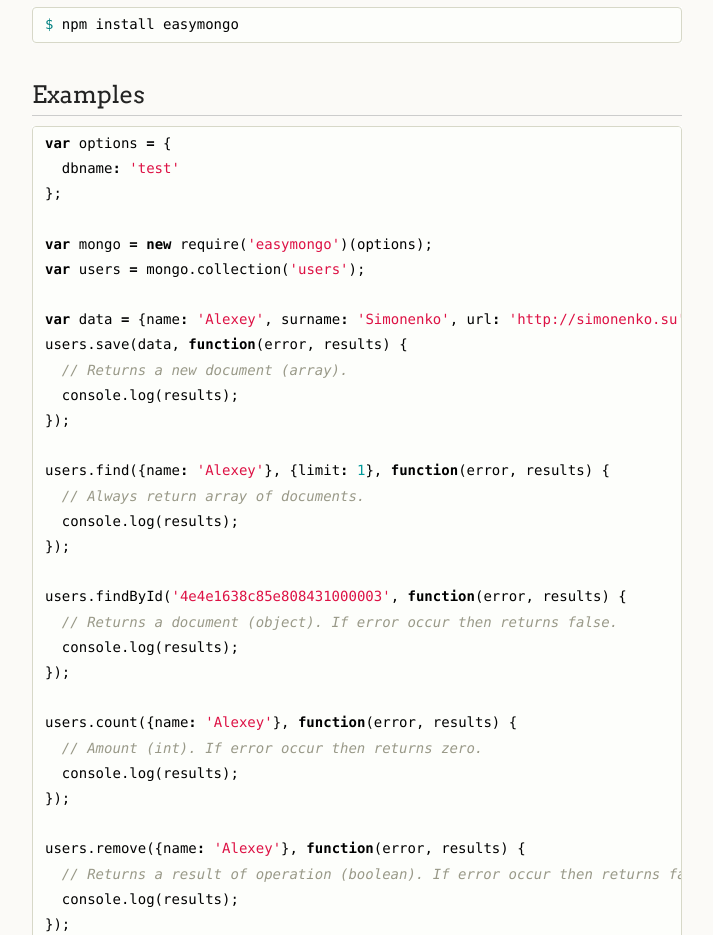
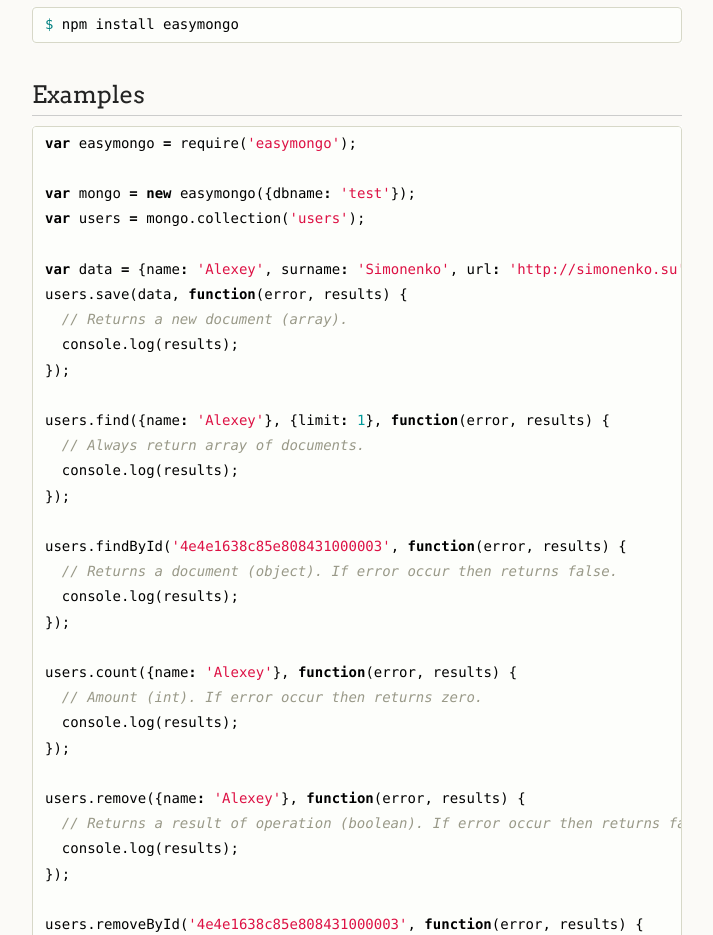
Before and after one commit to meritt/easymongo, a plain HTML site: page index.html in a window 1280 px wide. Shown: the part 1633-2568 px from the top of the page, without its empty margins (278-991 px from the left). Drawn offline with Linux system fonts and the light colour scheme.

```diff
--- a/index.html
+++ b/index.html
@@ -43,11 +43,9 @@
 <h2>
 <a name="examples" class="anchor" href="#examples"><span class="octicon octicon-link"></span></a>Examples</h2>
 
-<div class="highlight highlight-js"><pre><span class="kd">var</span> <span class="nx">options</span> <span class="o">=</span> <span class="p">{</span>
-  <span class="nx">dbname</span><span class="o">:</span> <span class="s1">'test'</span>
-<span class="p">};</span>
+<div class="highlight highlight-js"><pre><span class="kd">var</span> <span class="nx">easymongo</span> <span class="o">=</span> <span class="nx">require</span><span class="p">(</span><span class="s1">'easymongo'</span><span class="p">);</span>
 
-<span class="kd">var</span> <span class="nx">mongo</span> <span class="o">=</span> <span class="k">new</span> <span class="nx">require</span><span class="p">(</span><span class="s1">'easymongo'</span><span class="p">)(</span><span class="nx">options</span><span class="p">);</span>
+<span class="kd">var</span> <span class="nx">mongo</span> <span class="o">=</span> <span class="k">new</span> <span class="nx">easymongo</span><span class="p">({</span><span class="nx">dbname</span><span class="o">:</span> <span class="s1">'test'</span><span class="p">});</span>
 <span class="kd">var</span> <span class="nx">users</span> <span class="o">=</span> <span class="nx">mongo</span><span class="p">.</span><span class="nx">collection</span><span class="p">(</span><span class="s1">'users'</span><span class="p">);</span>
 
 <span class="kd">var</span> <span class="nx">data</span> <span class="o">=</span> <span class="p">{</span><span class="nx">name</span><span class="o">:</span> <span class="s1">'Alexey'</span><span class="p">,</span> <span class="nx">surname</span><span class="o">:</span> <span class="s1">'Simonenko'</span><span class="p">,</span> <span class="nx">url</span><span class="o">:</span> <span class="s1">'http://simonenko.su'</span><span class="p">};</span>
@@ -122,7 +120,7 @@
 </ul><h2>
 <a name="flow-control" class="anchor" href="#flow-control"><span class="octicon octicon-link"></span></a>Flow control</h2>
 
-<p>You can use <code>easymongo</code> with <a href="https://github.com/visionmedia/co">co</a> for generator based flow-control. For these purposes use the <a href="https://github.com/yamb/co-easymongo">co-easymongo</a>.</p>
+<p>You can use <code>easymongo</code> with <a href="https://github.com/visionmedia/co">co</a> for generator based flow-control. For these purposes use the <a href="https://github.com/meritt/co-easymongo">co-easymongo</a>.</p>
 
 <h2>
 <a name="author" class="anchor" href="#author"><span class="octicon octicon-link"></span></a>Author</h2>
```
Also changed, not shown: params.json (+1 -1 lines).
